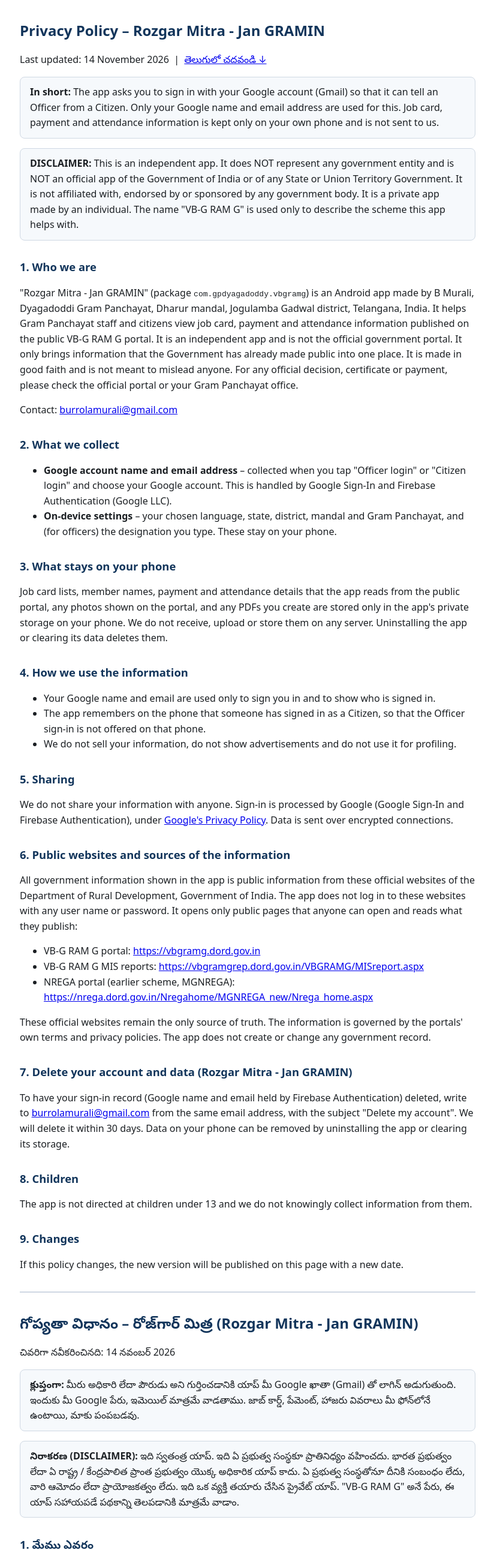
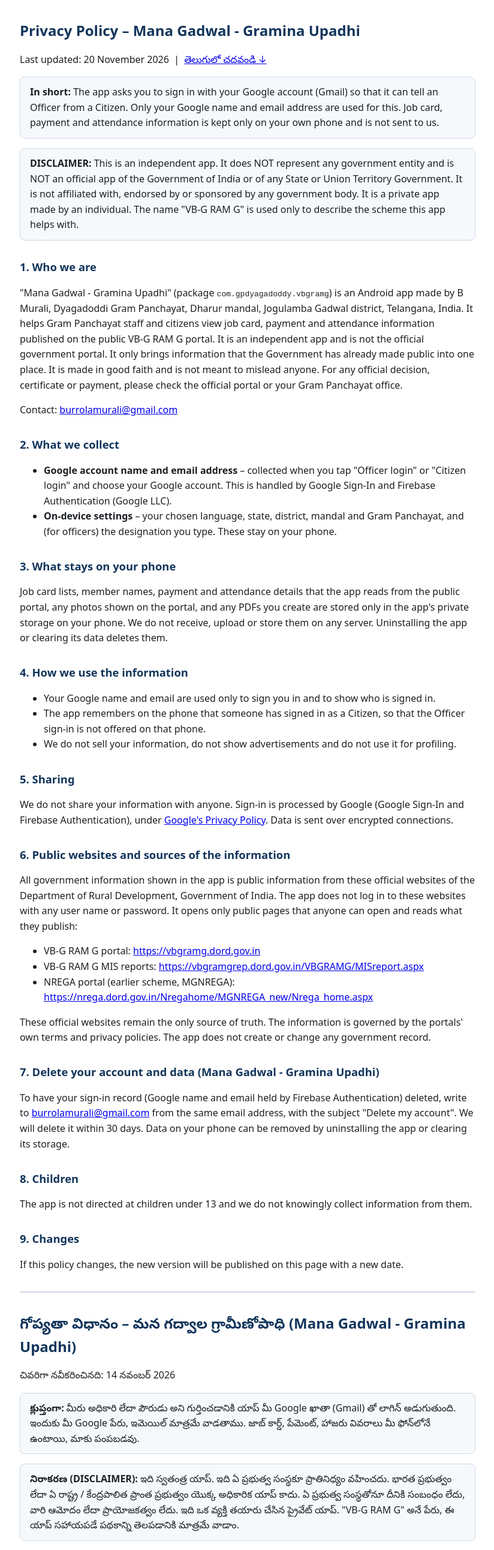
Before and after one commit to burrolamurali-cmd/Vbgramg, a plain HTML site: page privacy.html in a window 1280 px wide. Shown: the top 2584 px of the page at 60% size, without its empty margins (227-1051 px from the left). Drawn offline with Linux system fonts and the light colour scheme.

Commit message:
Update privacy policy title and content

```diff
--- a/privacy.html
+++ b/privacy.html
@@ -3,7 +3,7 @@
 <head>
 <meta charset="utf-8">
 <meta name="viewport" content="width=device-width, initial-scale=1">
-<title>Rozgar Mitra - Jan GRAMIN – Privacy Policy</title>
+<title>Mana Gadwal - Gramina Upadhi – Privacy Policy</title>
 <style>
   body{font-family:system-ui,-apple-system,"Segoe UI",Roboto,"Noto Sans Telugu",sans-serif;max-width:760px;margin:0 auto;padding:16px;line-height:1.6;color:#1b1f23;background:#fff}
   h1{font-size:1.5rem;color:#12355B} h2{font-size:1.15rem;color:#12355B;margin-top:1.6em}
@@ -14,8 +14,8 @@
 </head>
 <body>
 
-<h1>Privacy Policy – Rozgar Mitra - Jan GRAMIN</h1>
-<p>Last updated: 14 November 2026 &nbsp;|&nbsp; <a href="#te">తెలుగులో చదవండి ↓</a></p>
+<h1>Privacy Policy – Mana Gadwal - Gramina Upadhi</h1>
+<p>Last updated: 20 November 2026 &nbsp;|&nbsp; <a href="#te">తెలుగులో చదవండి ↓</a></p>
 
 <div class="box">
 <b>In short:</b> The app asks you to sign in with your Google account (Gmail) so that it can tell an Officer from a Citizen. Only your Google name and email address are used for this. Job card, payment and attendance information is kept only on your own phone and is not sent to us.
@@ -24,7 +24,7 @@
 <div class="box"><b>DISCLAIMER:</b> This is an independent app. It does NOT represent any government entity and is NOT an official app of the Government of India or of any State or Union Territory Government. It is not affiliated with, endorsed by or sponsored by any government body. It is a private app made by an individual. The name "VB-G RAM G" is used only to describe the scheme this app helps with.</div>
 
 <h2>1. Who we are</h2>
-<p>"Rozgar Mitra - Jan GRAMIN" (package <code>com.gpdyagadoddy.vbgramg</code>) is an Android app made by B Murali, Dyagadoddi Gram Panchayat, Dharur mandal, Jogulamba Gadwal district, Telangana, India. It helps Gram Panchayat staff and citizens view job card, payment and attendance information published on the public VB-G RAM G portal. It is an independent app and is not the official government portal. It only brings information that the Government has already made public into one place. It is made in good faith and is not meant to mislead anyone. For any official decision, certificate or payment, please check the official portal or your Gram Panchayat office.</p>
+<p>"Mana Gadwal - Gramina Upadhi" (package <code>com.gpdyagadoddy.vbgramg</code>) is an Android app made by B Murali, Dyagadoddi Gram Panchayat, Dharur mandal, Jogulamba Gadwal district, Telangana, India. It helps Gram Panchayat staff and citizens view job card, payment and attendance information published on the public VB-G RAM G portal. It is an independent app and is not the official government portal. It only brings information that the Government has already made public into one place. It is made in good faith and is not meant to mislead anyone. For any official decision, certificate or payment, please check the official portal or your Gram Panchayat office.</p>
 <p>Contact: <a href="mailto:burrolamurali@gmail.com">burrolamurali@gmail.com</a></p>
 
 <h2>2. What we collect</h2>
@@ -55,7 +55,7 @@
 </ul>
 <p>These official websites remain the only source of truth. The information is governed by the portals' own terms and privacy policies. The app does not create or change any government record.</p>
 
-<h2 id="delete-account">7. Delete your account and data (Rozgar Mitra - Jan GRAMIN)</h2>
+<h2 id="delete-account">7. Delete your account and data (Mana Gadwal - Gramina Upadhi)</h2>
 <p>To have your sign-in record (Google name and email held by Firebase Authentication) deleted, write to <a href="mailto:burrolamurali@gmail.com">burrolamurali@gmail.com</a> from the same email address, with the subject "Delete my account". We will delete it within 30 days. Data on your phone can be removed by uninstalling the app or clearing its storage.</p>
 
 <h2>8. Children</h2>
@@ -66,7 +66,7 @@
 
 <hr id="te">
 
-<h1>గోప్యతా విధానం – రోజ్‌గార్ మిత్ర (Rozgar Mitra - Jan GRAMIN)</h1>
+<h1>గోప్యతా విధానం – మన గద్వాల గ్రామీణోపాధి (Mana Gadwal - Gramina Upadhi)</h1>
 <p>చివరిగా నవీకరించినది: 14 నవంబర్ 2026</p>
 
 <div class="box">
@@ -76,7 +76,7 @@
 <div class="box"><b>నిరాకరణ (DISCLAIMER):</b> ఇది స్వతంత్ర యాప్. ఇది ఏ ప్రభుత్వ సంస్థకూ ప్రాతినిధ్యం వహించదు. భారత ప్రభుత్వం లేదా ఏ రాష్ట్ర / కేంద్రపాలిత ప్రాంత ప్రభుత్వం యొక్క అధికారిక యాప్ కాదు. ఏ ప్రభుత్వ సంస్థతోనూ దీనికి సంబంధం లేదు, వారి ఆమోదం లేదా ప్రాయోజకత్వం లేదు. ఇది ఒక వ్యక్తి తయారు చేసిన ప్రైవేట్ యాప్. "VB-G RAM G" అనే పేరు, ఈ యాప్ సహాయపడే పథకాన్ని తెలపడానికి మాత్రమే వాడాం.</div>
 
 <h2>1. మేము ఎవరం</h2>
-<p>"రోజ్‌గార్ మిత్ర (Rozgar Mitra - Jan GRAMIN)" (<code>com.gpdyagadoddy.vbgramg</code>) అనేది బి. మురళి, ద్యాగదొడ్డి గ్రామ పంచాయతీ, ధరూర్ మండలం, జోగులాంబ గద్వాల జిల్లా, తెలంగాణ రూపొందించిన ఆండ్రాయిడ్ యాప్. పబ్లిక్ VB-G RAM G పోర్టల్‌లో ప్రకటించిన జాబ్ కార్డ్, పేమెంట్, హాజరు వివరాలను గ్రామ పంచాయతీ సిబ్బంది, పౌరులు చూడటానికి ఇది సహాయపడుతుంది. ఇది స్వతంత్ర యాప్, అధికారిక ప్రభుత్వ పోర్టల్ కాదు. ప్రభుత్వం ఇప్పటికే పబ్లిక్ చేసిన సమాచారాన్ని మాత్రమే ఇది ఒకే చోట చూపిస్తుంది. సద్భావనతో తయారు చేశాం, ఎవరినీ తప్పుదోవ పట్టించడానికి కాదు. ఏదైనా అధికారిక నిర్ణయం, ధృవపత్రం లేదా చెల్లింపు కోసం అధికారిక పోర్టల్ లేదా మీ గ్రామ పంచాయతీ కార్యాలయాన్ని చూడండి.</p>
+<p>"మన గద్వాల గ్రామీణోపాధి (Mana Gadwal - Gramina Upadhi)" (<code>com.gpdyagadoddy.vbgramg</code>) అనేది బి. మురళి, ద్యాగదొడ్డి గ్రామ పంచాయతీ, ధరూర్ మండలం, జోగులాంబ గద్వాల జిల్లా, తెలంగాణ రూపొందించిన ఆండ్రాయిడ్ యాప్. పబ్లిక్ VB-G RAM G పోర్టల్‌లో ప్రకటించిన జాబ్ కార్డ్, పేమెంట్, హాజరు వివరాలను గ్రామ పంచాయతీ సిబ్బంది, పౌరులు చూడటానికి ఇది సహాయపడుతుంది. ఇది స్వతంత్ర యాప్, అధికారిక ప్రభుత్వ పోర్టల్ కాదు. ప్రభుత్వం ఇప్పటికే పబ్లిక్ చేసిన సమాచారాన్ని మాత్రమే ఇది ఒకే చోట చూపిస్తుంది. సద్భావనతో తయారు చేశాం, ఎవరినీ తప్పుదోవ పట్టించడానికి కాదు. ఏదైనా అధికారిక నిర్ణయం, ధృవపత్రం లేదా చెల్లింపు కోసం అధికారిక పోర్టల్ లేదా మీ గ్రామ పంచాయతీ కార్యాలయాన్ని చూడండి.</p>
 <p>సంప్రదించండి: <a href="mailto:burrolamurali@gmail.com">burrolamurali@gmail.com</a></p>
 
 <h2>2. మేము సేకరించేవి</h2>
@@ -107,7 +107,7 @@
 </ul>
 <p>ఈ అధికారిక వెబ్‌సైట్లే అసలు ఆధారం. ఆ సమాచారం ఆ పోర్టల్స్ సొంత నిబంధనలు, గోప్యతా విధానాలకు లోబడి ఉంటుంది. యాప్ ఏ ప్రభుత్వ రికార్డునూ సృష్టించదు, మార్చదు.</p>
 
-<h2 id="delete-account-te">7. మీ ఖాతా, డేటా తొలగింపు (రోజ్‌గార్ మిత్ర – Rozgar Mitra - Jan GRAMIN)</h2>
+<h2 id="delete-account-te">7. మీ ఖాతా, డేటా తొలగింపు (మన గద్వాల గ్రామీణోపాధి – Mana Gadwal - Gramina Upadhi)</h2>
 <p>Firebase Authentication లో ఉన్న మీ లాగిన్ రికార్డు (Google పేరు, ఇమెయిల్) తొలగించాలంటే, అదే ఇమెయిల్ నుంచి <a href="mailto:burrolamurali@gmail.com">burrolamurali@gmail.com</a> కు "Delete my account" అనే విషయంతో రాయండి. 30 రోజుల్లో తొలగిస్తాము. ఫోన్‌లోని డేటాను యాప్ అన్‌ఇన్‌స్టాల్ చేసి లేదా స్టోరేజ్ క్లియర్ చేసి తొలగించవచ్చు.</p>
 
 <h2>8. పిల్లలు</h2>
```
